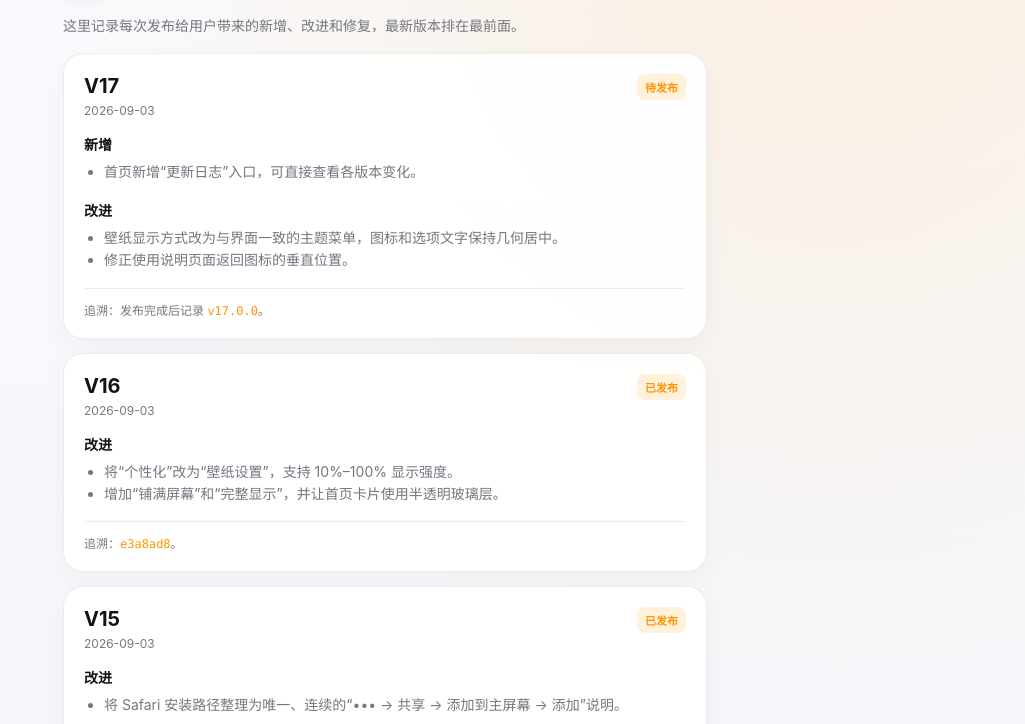
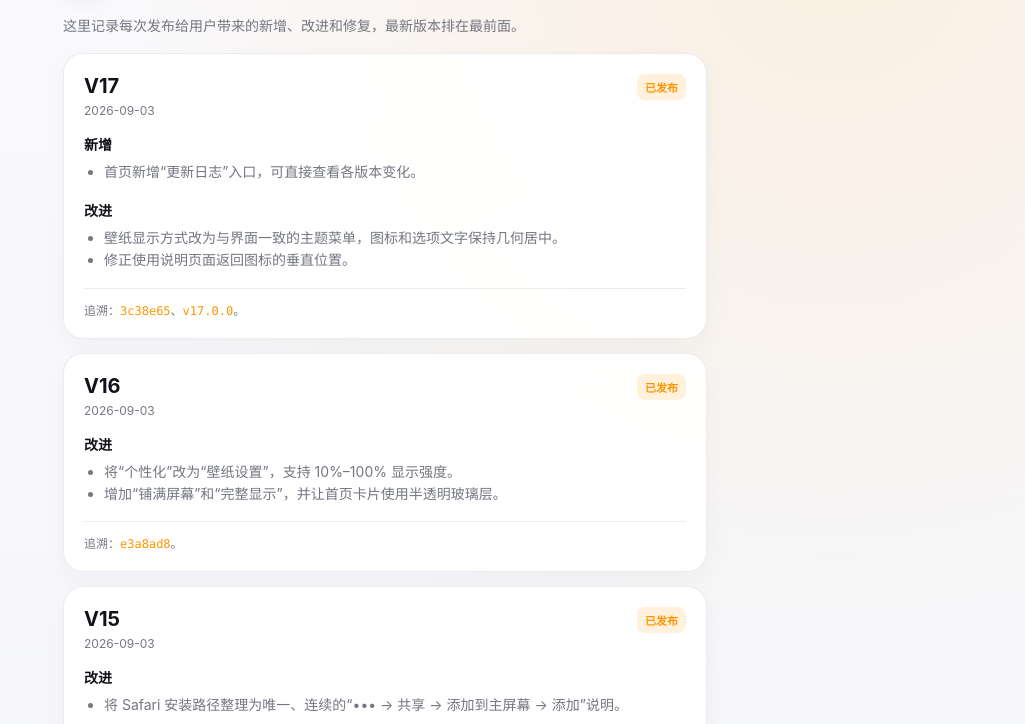
Before and after one commit to yuanhaozuogenius/Personalized-Clock-Web, a website: page changelog.html in a window 1280 px wide. Shown: the part 76-800 px from the top of the page, without its empty margins (255-1280 px from the left). Drawn offline with Linux system fonts and the light colour scheme.

Commit message:
Mark V17 as released

```diff
--- a/changelog.html
+++ b/changelog.html
@@ -21,10 +21,10 @@
     <p class="release-intro">这里记录每次发布给用户带来的新增、改进和修复，最新版本排在最前面。</p>
 
     <article class="release-card">
-      <div class="release-heading"><div><h2>V17</h2><p class="release-date">2026-09-03</p></div><span class="release-status">待发布</span></div>
+      <div class="release-heading"><div><h2>V17</h2><p class="release-date">2026-09-03</p></div><span class="release-status">已发布</span></div>
       <section class="release-section"><h3>新增</h3><ul class="release-list"><li>首页新增“更新日志”入口，可直接查看各版本变化。</li></ul></section>
       <section class="release-section"><h3>改进</h3><ul class="release-list"><li>壁纸显示方式改为与界面一致的主题菜单，图标和选项文字保持几何居中。</li><li>修正使用说明页面返回图标的垂直位置。</li></ul></section>
-      <p class="release-trace">追溯：发布完成后记录 <code>v17.0.0</code>。</p>
+      <p class="release-trace">追溯：<code>3c38e65</code>、<code>v17.0.0</code>。</p>
     </article>
 
     <article class="release-card">
```
